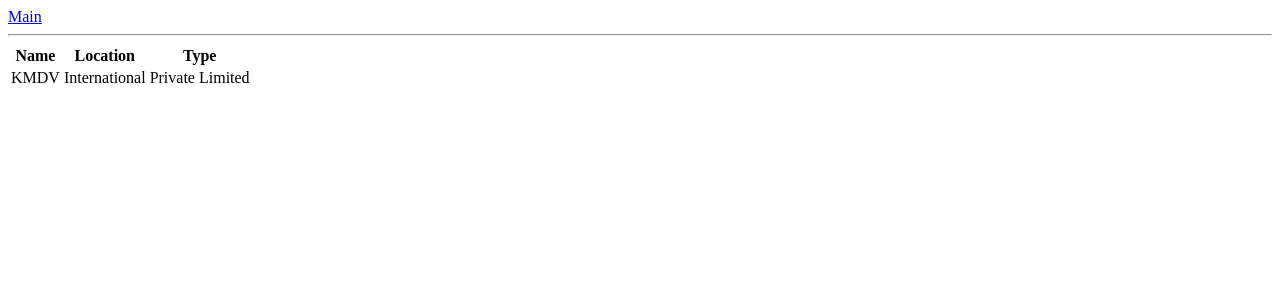
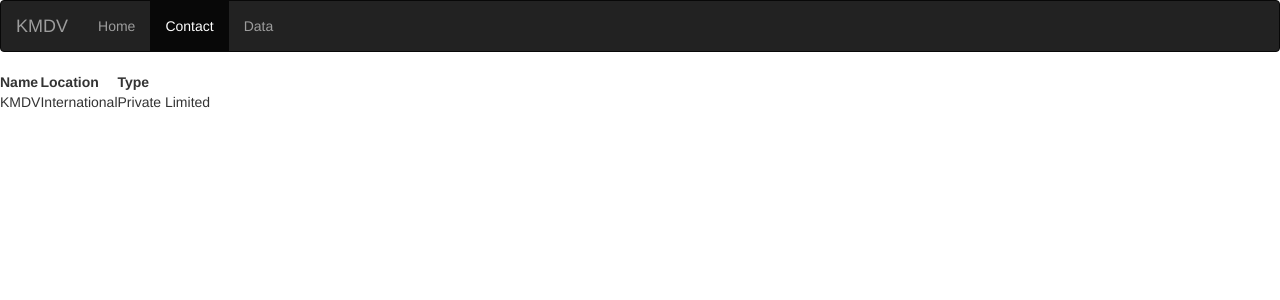
Before and after one commit to VigneshDhakshnamoorthy/Python-Sessions, a Flask app: page /contact in a window 1280 px wide. Shown: the top 300 px of the page. Run offline with Flask 2, Linux system fonts and the light colour scheme; some libraries are stand-ins or nearby versions.

Commit message:
sql flask

```diff
--- a/Flask_Training/templates/base.html
+++ b/Flask_Training/templates/base.html
@@ -3,13 +3,30 @@
 <head>
     <meta charset="UTF-8">
     <title>KMDV</title>
+      <link rel="stylesheet" href="https://maxcdn.bootstrapcdn.com/bootstrap/3.4.1/css/bootstrap.min.css">
+  <script src="https://ajax.googleapis.com/ajax/libs/jquery/3.5.1/jquery.min.js"></script>
+  <script src="https://maxcdn.bootstrapcdn.com/bootstrap/3.4.1/js/bootstrap.min.js"></script>
 </head>
 <body>
-<div id ="design">
+<nav class="navbar navbar-inverse">
+  <div class="container-fluid">
+    <div class="navbar-header">
+      <a class="navbar-brand" href="/">KMDV</a>
+    </div>
+    <ul class="nav navbar-nav">
+{% block tabs %}
+
+{% endblock %}
+  </ul>
+
+  </div>
+</nav>
+
+
     {% block content %}
+
 {% endblock %}
 
-</div>
 
 
 </body>
--- a/Flask_Training/templates/contact.html
+++ b/Flask_Training/templates/contact.html
@@ -1,8 +1,18 @@
 {% extends "base.html" %}
+
+{% block tabs %}
+
+     <li><a href="/">Home</a></li>
+    <li class="active"><a href="#">Contact</a></li>
+    <li><a href="/data">Data</a></li>
+
+{% endblock %}
+
 
 {% block content %}
 
-<a href="/">Main</a><hr>
+
+
   <table>
     <tr>
     {% for key in details.keys() %}
```
Also changed, not shown: Flask_Training/templates/data.html (+8 -2 lines), Flask_Training/templates/index.html (+12 -1 lines), Flask_Training/static/base.css (added).
